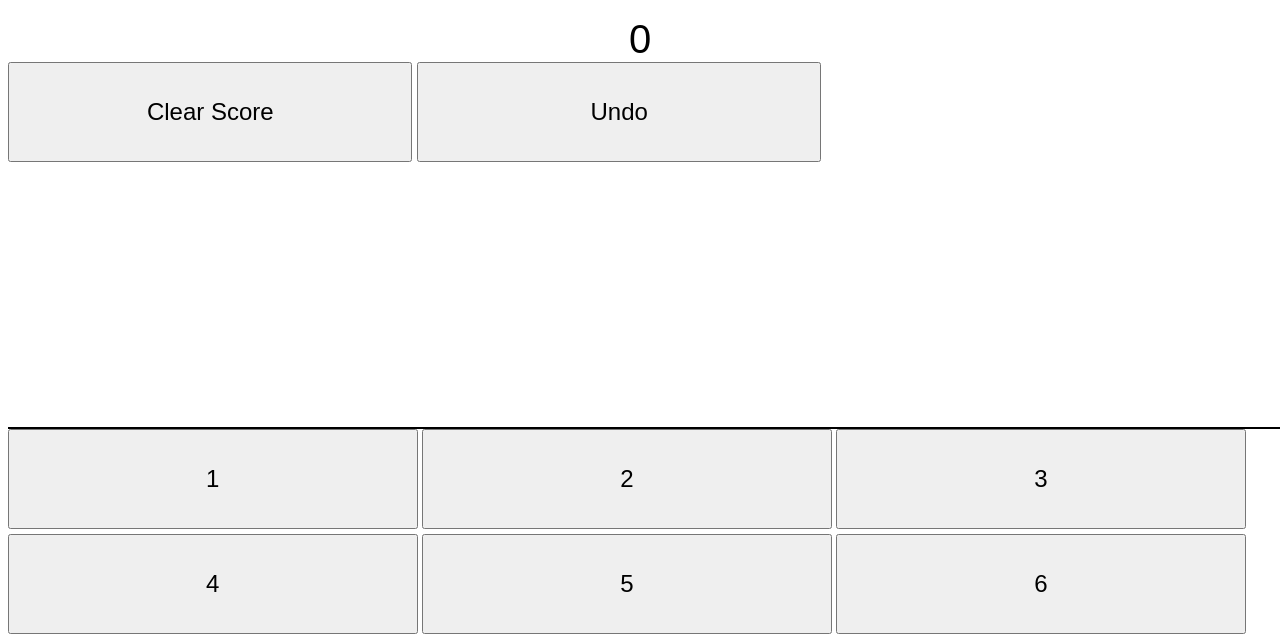
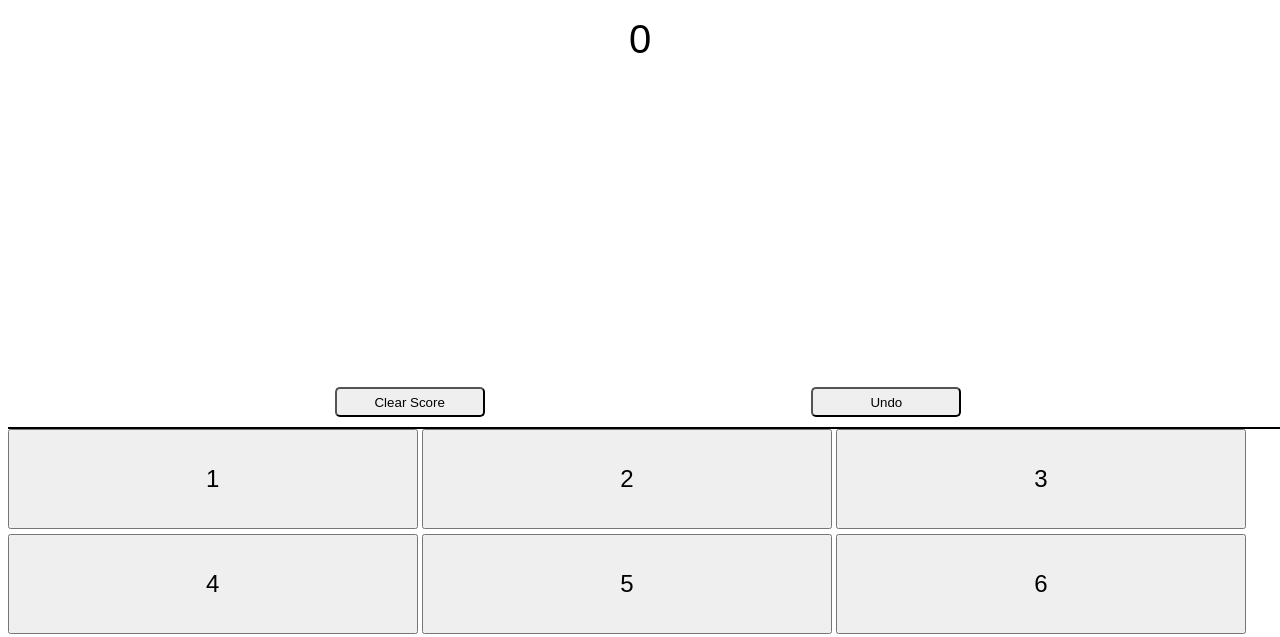
Before and after one commit to zzboncak/ticket-to-ride-calc, a plain HTML site: page index.html in a window 1280 px wide. Shown: the part 163-800 px from the top of the page. Drawn offline with Linux system fonts and the light colour scheme.

Commit message:
added minimal styling

```diff
--- a/index.css
+++ b/index.css
@@ -19,6 +19,32 @@
     font-size: 30px;
 }
 
+#routes-history {
+    margin-top: 20px;
+}
+
+.route {
+    font-size: 24px;
+    margin: 10px;
+}
+
+.edit-buttons {
+    width: 100%;
+    margin-left: auto;
+    margin-right: auto;
+    position: absolute;
+    display: flex;
+    flex-direction: row;
+    justify-content: space-evenly;
+    bottom: 220px;
+}
+
+.edit-buttons > button {
+    width: 150px;
+    height: 30px;
+    border-radius: 5px;
+}
+
 .calculator {
     position: absolute;
     bottom: 0;
@@ -31,7 +57,7 @@
     margin-top: 5px;
 }
 
-button {
+.calc-button {
     width: 32%;
     height: 100px;
     font-size: 24px;
@@ -39,4 +65,5 @@ button {
 
 button:hover {
     background-color: orange;
+    cursor: pointer;
 }
--- a/index.html
+++ b/index.html
@@ -16,6 +16,12 @@
 
         <section id="routes-history"></section>
 
+        <section class="edit-buttons">
+            <button id="clear">Clear Score</button>
+
+            <button id="go-back">Undo</button>
+        </section>
+
         <section class="calculator">
             <div class="top-row">
                 <button id="button1" class="calc-button">1</button>
@@ -29,9 +35,7 @@
             </div>
         </section>
 
-        <button id="clear">Clear Score</button>
 
-        <button id="go-back">Undo</button>
 
         <script src="index.js"></script>
     </body>
--- a/index.js
+++ b/index.js
@@ -14,7 +14,7 @@ function displayScore() {
 }
 
 function updateRouteHistory(score) {
-    document.getElementById('routes-history').innerHTML += `<span>${score} </span>`;
+    document.getElementById('routes-history').innerHTML += `<span class="route">${score} </span>`;
 }
 
 function undoRoute() {
```
